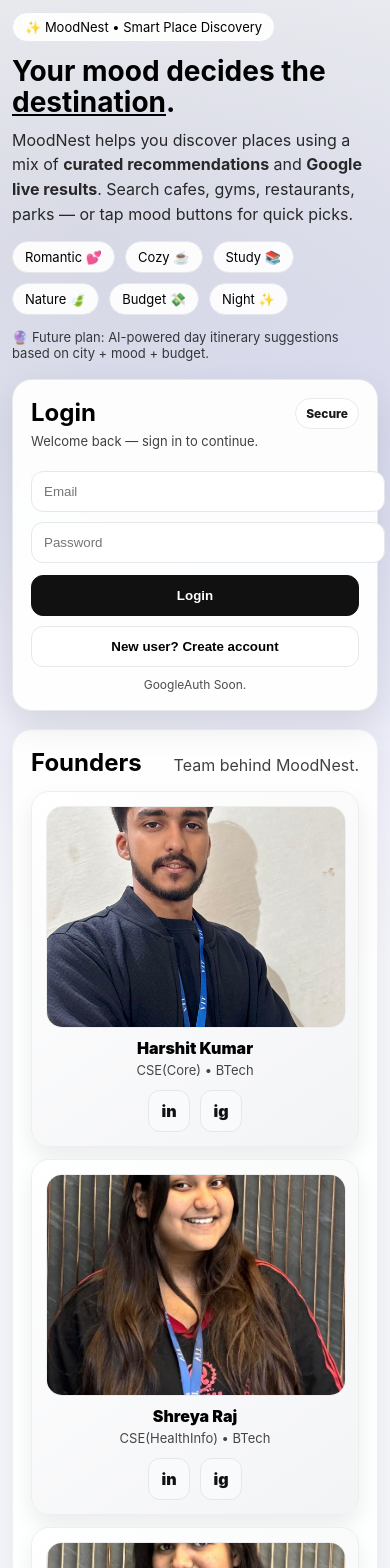
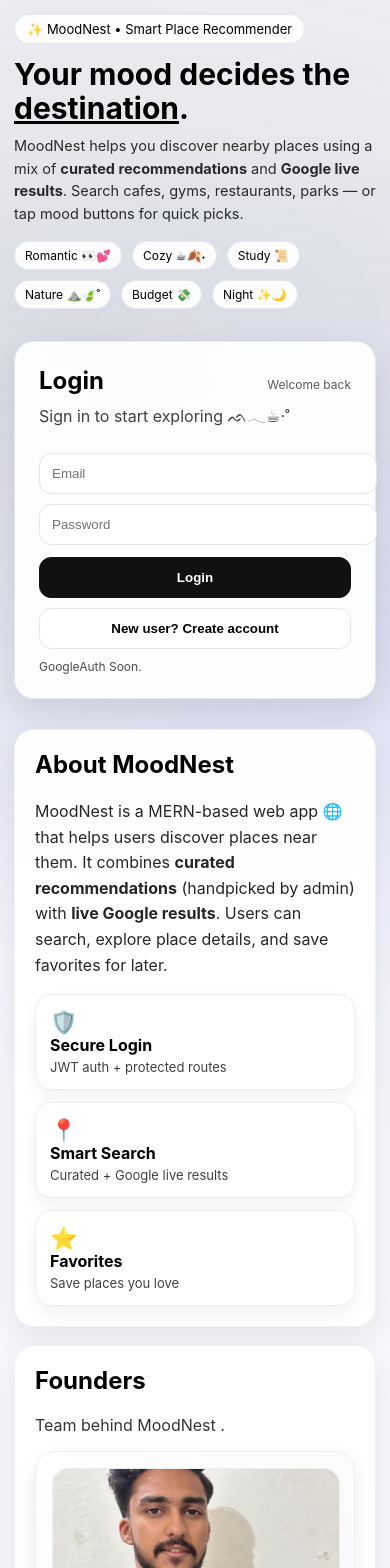
Before and after one commit to harshit22oct-lang/smartnearbyapp, a React (Create React App) app in the folder client/: page /login in a window 390 px wide. Shown: the top 1568 px of the page. Built offline with nearby package versions, Linux system fonts and the light colour scheme; no server answers.

Commit message:
Fix login page mobile UI (keep same desktop layout)

```diff
--- a/client/src/pages/Login.js
+++ b/client/src/pages/Login.js
@@ -6,7 +6,7 @@ import f2 from "../assets/f2.jpg";
 import f3 from "../assets/f3.jpg";
 import f4 from "../assets/f4.jpg";
 
-const API = process.env.REACT_APP_API_URL;
+const API = process.env.REACT_APP_API_URL; // ✅ LIVE API (Vercel env)
 
 const Login = () => {
   const [isRegister, setIsRegister] = useState(false);
@@ -57,11 +57,15 @@ const Login = () => {
     setMsg("");
 
     if (!API) {
-      setMsg("API URL missing. Set REACT_APP_API_URL in Vercel and redeploy.");
+      setMsg("API URL missing. Add REACT_APP_API_URL in Vercel and redeploy.");
       return;
     }
 
-    if (!email || !password) {
+    if (isRegister && !name.trim()) {
+      setMsg("Please enter your full name.");
+      return;
+    }
+    if (!email.trim() || !password.trim()) {
       setMsg("Please enter email and password.");
       return;
     }
@@ -70,12 +74,6 @@ const Login = () => {
       setBusy(true);
 
       if (isRegister) {
-        if (!name.trim()) {
-          setMsg("Please enter your full name.");
-          setBusy(false);
-          return;
-        }
-
         const res = await axios.post(`${API}/api/auth/register`, {
           name,
           email,
@@ -86,16 +84,17 @@ const Login = () => {
         setIsRegister(false);
         setName("");
         setPassword("");
-        setBusy(false);
         return;
       }
 
-      const res = await axios.post(`${API}/api/auth/login`, { email, password });
+      const res = await axios.post(`${API}/api/auth/login`, {
+        email,
+        password,
+      });
+
       const token = res.data?.token;
-
       if (!token) {
-        setMsg("Login failed: token not received.");
-        setBusy(false);
+        setMsg("Login failed: token not received");
         return;
       }
 
@@ -109,59 +108,63 @@ const Login = () => {
   };
 
   return (
-    <div className="mn_login_page">
-      <div className="mn_login_container">
-        {/* HERO + FORM */}
-        <div className="mn_top_grid">
-          {/* LEFT HERO */}
-          <div className="mn_hero">
-            <div className="mn_pill">✨ MoodNest • Smart Place Discovery</div>
+    <div style={pageWrap} className="mn_login_page">
+      <div style={container} className="mn_login_container">
+        {/* TOP: HERO + LOGIN */}
+        <div style={topGrid} className="mn_topGrid">
+          {/* Left: Branding */}
+          <div>
+            <div style={pill}>✨ MoodNest • Smart Place Recommender</div>
 
-            <h1 className="mn_title">
-              Your mood decides the <span className="mn_underline">destination</span>.
+            <h1 style={heroTitle} className="mn_heroTitle">
+              Your mood decides the{" "}
+              <span style={{ textDecoration: "underline" }}>destination</span>.
             </h1>
 
-            <p className="mn_desc">
-              MoodNest helps you discover places using a mix of <b>curated recommendations</b> and{" "}
-              <b>Google live results</b>. Search cafes, gyms, restaurants, parks — or tap mood buttons for
-              quick picks.
+            <p style={heroDesc} className="mn_heroDesc">
+              MoodNest helps you discover nearby places using a mix of{" "}
+              <b>curated recommendations</b> and <b>Google live results</b>. Search
+              cafes, gyms, restaurants, parks — or tap mood buttons for quick
+              picks.
             </p>
 
-            <div className="mn_chip_row">
-              {["Romantic 💕", "Cozy ☕", "Study 📚", "Nature 🍃", "Budget 💸", "Night ✨"].map((t) => (
-                <span key={t} className="mn_chip">
+            <div style={chipRow} className="mn_chipRow">
+              {["Romantic 👀💕", "Cozy ☕︎🍂˖", "Study 📜", "Nature ⛰️🍃˚", "Budget 💸", "Night ✨🌙"].map(
+                (t) => (
+                  <span key={t} style={chip}>
                     {t}
                   </span>
-              ))}
-            </div>
-
-            <div className="mn_note">
-              🔮 Future plan: AI-powered day itinerary suggestions based on city + mood + budget.
+                )
+              )}
             </div>
           </div>
 
-          {/* RIGHT FORM */}
-          <div className="mn_card">
-            <div className="mn_card_header">
-              <div>
-                <h2 className="mn_card_title">{isRegister ? "Create Account" : "Login"}</h2>
-                <div className="mn_card_sub">
-                  {isRegister ? "Register and start exploring." : "Welcome back — sign in to continue."}
-                </div>
+          {/* Right: Login Card */}
+          <div style={loginCard} className="mn_loginCard">
+            <div
+              style={{
+                display: "flex",
+                alignItems: "baseline",
+                justifyContent: "space-between",
+              }}
+            >
+              <h2 style={{ margin: 0 }}>{isRegister ? "Create Account" : "Login"}</h2>
+              <span style={tinyHint}>{isRegister ? "New here" : "Welcome back"}</span>
             </div>
 
-              <span className="mn_badge">{isRegister ? "New" : "Secure"}</span>
-            </div>
+            <p style={{ marginTop: 6, opacity: 0.75 }}>
+              {isRegister ? "Register and start exploring." : "Sign in to start exploring ᨒ𓂃☕︎‧˚"}
+            </p>
 
-            {msg ? <div className="mn_msg">{msg}</div> : null}
+            {msg ? <div style={msgBox}>{msg}</div> : null}
 
-            <form onSubmit={submit} className="mn_form">
+            <form onSubmit={submit} style={{ marginTop: 12 }}>
               {isRegister ? (
                 <input
                   value={name}
                   onChange={(e) => setName(e.target.value)}
                   placeholder="Full name"
-                  className="mn_input"
+                  style={inputStyle}
                 />
               ) : null}
 
@@ -169,7 +172,7 @@ const Login = () => {
                 value={email}
                 onChange={(e) => setEmail(e.target.value)}
                 placeholder="Email"
-                className="mn_input"
+                style={inputStyle}
               />
 
               <input
@@ -177,311 +180,374 @@ const Login = () => {
                 onChange={(e) => setPassword(e.target.value)}
                 placeholder="Password"
                 type="password"
-                className="mn_input"
+                style={inputStyle}
               />
 
-              <button type="submit" className="mn_btn_primary" disabled={busy}>
+              <button type="submit" style={primaryBtn} disabled={busy}>
                 {busy ? "Please wait..." : isRegister ? "Register" : "Login"}
               </button>
 
               <button
                 type="button"
-                className="mn_btn_secondary"
                 onClick={() => {
                   setMsg("");
                   setIsRegister((p) => !p);
                 }}
+                style={secondaryBtn}
                 disabled={busy}
               >
                 {isRegister ? "Already have account? Login" : "New user? Create account"}
               </button>
 
-              <div className="mn_small_text">GoogleAuth Soon.</div>
+              <div style={tinyNote}>GoogleAuth Soon.</div>
             </form>
           </div>
         </div>
 
-        {/* FOUNDERS */}
-        <div className="mn_section">
-          <div className="mn_section_card">
-            <div className="mn_section_head">
-              <h2 className="mn_section_title">Founders</h2>
-              <p className="mn_section_desc">Team behind MoodNest.</p>
+        {/* ABOUT SECTION (RESTORED) */}
+        <section style={{ marginTop: 30 }}>
+          <div style={sectionCard}>
+            <h2 style={{ marginTop: 0 }}>About MoodNest </h2>
+
+            <p style={{ marginTop: 6, opacity: 0.85, lineHeight: 1.6 }}>
+              MoodNest is a MERN-based web app 🌐that helps users discover places near them.
+              It combines <b>curated recommendations</b> (handpicked by admin) with{" "}
+              <b>live Google results</b>. Users can search, explore place details,
+              and save favorites for later.
+            </p>
+
+            <div style={miniGrid} className="mn_miniGrid">
+              <div style={miniCard}>
+                <div style={{ fontSize: 22 }}>🛡️</div>
+                <b>Secure Login</b>
+                <div style={miniDesc}>JWT auth + protected routes</div>
               </div>
+              <div style={miniCard}>
+                <div style={{ fontSize: 22 }}>📍</div>
+                <b>Smart Search</b>
+                <div style={miniDesc}>Curated + Google live results</div>
+              </div>
+              <div style={miniCard}>
+                <div style={{ fontSize: 22 }}>⭐</div>
+                <b>Favorites</b>
+                <div style={miniDesc}>Save places you love</div>
+              </div>
+            </div>
+          </div>
+        </section>
 
-            <div className="mn_founders_grid">
+        {/* FOUNDERS SECTION */}
+        <section style={{ marginTop: 18, marginBottom: 30 }}>
+          <div style={sectionCard}>
+            <h2 style={{ marginTop: 0 }}>Founders</h2>
+            <p style={{ marginTop: 6, opacity: 0.8 }}>Team behind MoodNest .</p>
+
+            <div style={foundersGrid} className="mn_foundersGrid">
               {founders.map((f) => (
                 <FounderCard key={f.name} f={f} />
               ))}
             </div>
 
-            <div className="mn_footer_note">
-              <b>© 2026 MoodNest</b> — All rights reserved.
+            <div style={{ marginTop: 12, fontSize: 12, opacity: 0.7 }}>
+              <b>© 2026 MoodNest LLC All rights reserved</b>.
             </div>
           </div>
-        </div>
+        </section>
       </div>
 
-      <style>{css}</style>
+      {/* ✅ ONLY MOBILE RESPONSIVE FIXES (DESKTOP SAME) */}
+      <style>{`
+        @media (max-width: 980px) {
+          .mn_topGrid {
+            grid-template-columns: 1fr !important;
+            min-height: auto !important;
+          }
+          .mn_loginCard {
+            margin-top: 10px;
+          }
+        }
+
+        @media (max-width: 640px) {
+          .mn_login_page {
+            padding: 14px !important;
+          }
+
+          .mn_heroTitle {
+            font-size: 30px !important;
+            line-height: 1.12 !important;
+          }
+
+          .mn_heroDesc {
+            font-size: 14.5px !important;
+          }
+
+          .mn_chipRow span {
+            font-size: 12px !important;
+            padding: 6px 10px !important;
+          }
+
+          .mn_miniGrid {
+            grid-template-columns: 1fr !important;
+          }
+
+          .mn_foundersGrid {
+            grid-template-columns: repeat(2, 1fr) !important;
+            gap: 12px !important;
+          }
+
+          /* ✅ Founder photo: FULL rectangular like before + fits mobile */
+          .mn_founderPhotoWrap {
+            height: 220px !important;
+          }
+        }
+
+        @media (max-width: 420px) {
+          .mn_foundersGrid {
+            grid-template-columns: 1fr !important;
+          }
+          .mn_founderPhotoWrap {
+            height: 260px !important;
+          }
+        }
+      `}</style>
     </div>
   );
 };
 
 const FounderCard = ({ f }) => {
+  const [hover, setHover] = useState(false);
+
   return (
-    <div className="mn_founder_card">
-      <div className="mn_photo_wrap">
-        <img src={f.photo} alt={f.name} className="mn_photo" />
+    <div
+      style={{
+        ...founderCard,
+        transform: hover ? "translateY(-6px)" : "translateY(0px)",
+        boxShadow: hover ? "0 16px 35px rgba(0,0,0,0.12)" : founderCard.boxShadow,
+        border: hover ? "1px solid #e7e7ff" : founderCard.border,
+      }}
+      onMouseEnter={() => setHover(true)}
+      onMouseLeave={() => setHover(false)}
+    >
+      {/* ✅ FULL RECT PHOTO (same as before) */}
+      <div style={photoWrapper} className="mn_founderPhotoWrap">
+        <img
+          src={f.photo}
+          alt={f.name}
+          style={{
+            ...photoStyle,
+            transform: hover ? "scale(1.06)" : "scale(1)",
+          }}
+        />
       </div>
 
-      <div className="mn_founder_name">{f.name}</div>
-      <div className="mn_founder_branch">{f.branch}</div>
+      <div style={{ marginTop: 12 }}>
+        <div style={{ fontWeight: 800, fontSize: 15 }}>{f.name}</div>
+        <div style={{ fontSize: 13, opacity: 0.72, marginTop: 3 }}>{f.branch}</div>
 
-      <div className="mn_social_row">
-        <a href={f.linkedin} target="_blank" rel="noreferrer" className="mn_social">
+        <div style={{ display: "flex", gap: 10, justifyContent: "center", marginTop: 12 }}>
+          <a href={f.linkedin} target="_blank" rel="noreferrer" style={socialBtn} title="LinkedIn">
             in
           </a>
-        <a href={f.instagram} target="_blank" rel="noreferrer" className="mn_social">
+          <a href={f.instagram} target="_blank" rel="noreferrer" style={socialBtn} title="Instagram">
             ig
           </a>
+        </div>
       </div>
     </div>
   );
 };
 
-const css = `
-  .mn_login_page{
-    min-height:100vh;
+/* ------------------ STYLES ------------------ */
+
+const pageWrap = {
+  minHeight: "100vh",
   background:
-      radial-gradient(1100px 600px at 20% 10%, rgba(17,24,39,0.10), transparent),
-      radial-gradient(900px 500px at 90% 20%, rgba(99,102,241,0.12), transparent),
-      #f6f7fb;
-    padding: 18px;
-  }
+    "radial-gradient(1200px 600px at 20% 10%, rgba(17,24,39,0.10), transparent), radial-gradient(900px 500px at 90% 20%, rgba(99,102,241,0.12), transparent), #f6f7fb",
+  padding: 24,
+};
 
-  .mn_login_container{
-    max-width: 1100px;
-    margin: 0 auto;
-  }
+const container = {
+  maxWidth: 1100,
+  margin: "0 auto",
+};
 
-  .mn_top_grid{
-    display:grid;
-    grid-template-columns: 1.1fr 0.9fr;
-    gap: 18px;
-    align-items: center;
-    min-height: 78vh;
-  }
+const topGrid = {
+  display: "grid",
+  gridTemplateColumns: "1.2fr 1fr",
+  gap: 22,
+  alignItems: "center",
+  minHeight: "80vh",
+};
 
-  .mn_pill{
-    display:inline-block;
-    padding: 6px 12px;
-    border-radius: 999px;
-    border: 1px solid #e5e7eb;
-    background: rgba(255,255,255,0.92);
-    font-size: 13px;
-    backdrop-filter: blur(8px);
-  }
+const pill = {
+  display: "inline-block",
+  padding: "6px 12px",
+  borderRadius: 999,
+  border: "1px solid #e5e7eb",
+  background: "rgba(255,255,255,0.9)",
+  fontSize: 13,
+  backdropFilter: "blur(6px)",
+};
 
-  .mn_title{
-    margin: 14px 0 10px;
-    font-size: 44px;
-    line-height: 1.08;
-  }
+const heroTitle = {
+  margin: "14px 0 10px",
+  fontSize: 44,
+  lineHeight: 1.1,
+};
 
-  .mn_underline{ text-decoration: underline; }
+const heroDesc = {
+  margin: 0,
+  opacity: 0.82,
+  fontSize: 16,
+  maxWidth: 560,
+  lineHeight: 1.55,
+};
 
-  .mn_desc{
-    margin: 0;
-    opacity: 0.82;
-    font-size: 16px;
-    line-height: 1.55;
-    max-width: 560px;
-  }
+const chipRow = {
+  display: "flex",
+  gap: 10,
+  flexWrap: "wrap",
+  marginTop: 16,
+};
 
-  .mn_chip_row{
-    display:flex;
-    gap: 10px;
-    flex-wrap: wrap;
-    margin-top: 14px;
-  }
+const chip = {
+  padding: "7px 12px",
+  borderRadius: 999,
+  border: "1px solid #e5e7eb",
+  background: "rgba(255,255,255,0.9)",
+  fontSize: 13,
+  backdropFilter: "blur(6px)",
+};
 
-  .mn_chip{
-    padding: 7px 12px;
-    border-radius: 999px;
-    border: 1px solid #e5e7eb;
-    background: rgba(255,255,255,0.92);
-    font-size: 13px;
-    backdrop-filter: blur(8px);
-  }
+const loginCard = {
+  background: "rgba(255,255,255,0.92)",
+  borderRadius: 20,
+  padding: 24,
+  boxShadow: "0 14px 35px rgba(0,0,0,0.10)",
+  border: "1px solid rgba(229,231,235,0.9)",
+  backdropFilter: "blur(10px)",
+};
 
-  .mn_note{
-    margin-top: 14px;
-    font-size: 13px;
-    opacity: 0.75;
-    max-width: 560px;
-  }
+const tinyHint = { fontSize: 12, opacity: 0.65 };
 
-  .mn_card{
-    background: rgba(255,255,255,0.94);
-    border-radius: 20px;
-    padding: 22px;
-    box-shadow: 0 14px 35px rgba(0,0,0,0.10);
-    border: 1px solid rgba(229,231,235,0.9);
-    backdrop-filter: blur(10px);
-  }
+const msgBox = {
+  marginTop: 10,
+  padding: 10,
+  borderRadius: 12,
+  border: "1px solid #eee",
+  background: "#fafafa",
+  fontSize: 14,
+};
 
-  .mn_card_header{
-    display:flex;
-    align-items:flex-start;
-    justify-content:space-between;
-    gap: 12px;
-  }
+const inputStyle = {
+  width: "100%",
+  padding: 12,
+  borderRadius: 12,
+  border: "1px solid #e5e7eb",
+  marginTop: 10,
+  outline: "none",
+};
 
-  .mn_card_title{ margin:0; }
-  .mn_card_sub{ margin-top: 6px; font-size: 13px; opacity: 0.75; }
+const primaryBtn = {
+  width: "100%",
+  padding: 12,
+  borderRadius: 12,
+  border: "1px solid #111",
+  background: "#111",
+  color: "#fff",
+  marginTop: 12,
+  cursor: "pointer",
+  fontWeight: 700,
+};
 
-  .mn_badge{
-    padding: 7px 10px;
-    border-radius: 999px;
-    border: 1px solid #e5e7eb;
-    background: #fff;
-    font-size: 12px;
-    font-weight: 800;
-    opacity: 0.9;
-  }
+const secondaryBtn = {
+  width: "100%",
+  padding: 12,
+  borderRadius: 12,
+  border: "1px solid #e5e7eb",
+  background: "#fff",
+  marginTop: 10,
+  cursor: "pointer",
+  fontWeight: 700,
+};
 
-  .mn_msg{
-    margin-top: 12px;
-    padding: 10px 12px;
-    border-radius: 14px;
-    border: 1px solid #eee;
-    background: #fafafa;
-    font-size: 14px;
-    line-height: 1.35;
-  }
+const tinyNote = { marginTop: 10, fontSize: 12, opacity: 0.7 };
 
-  .mn_form{ margin-top: 12px; }
+const sectionCard = {
+  background: "rgba(255,255,255,0.95)",
+  borderRadius: 20,
+  padding: 20,
+  boxShadow: "0 12px 30px rgba(0,0,0,0.07)",
+  border: "1px solid rgba(240,240,240,1)",
+  backdropFilter: "blur(8px)",
+};
 
-  .mn_input{
-    width:100%;
-    padding: 12px;
-    border-radius: 12px;
-    border: 1px solid #e5e7eb;
-    margin-top: 10px;
-    outline: none;
-    background: #fff;
-  }
+const miniGrid = {
+  display: "grid",
+  gridTemplateColumns: "repeat(3, 1fr)",
+  gap: 12,
+  marginTop: 14,
+};
 
-  .mn_btn_primary{
-    width:100%;
-    padding: 12px;
-    border-radius: 12px;
-    border: 1px solid #111;
-    background: #111;
-    color: #fff;
-    margin-top: 12px;
-    cursor: pointer;
-    font-weight: 800;
-  }
+const miniCard = {
+  border: "1px solid #eee",
+  borderRadius: 16,
+  padding: 14,
+  background: "#ffffff",
+  boxShadow: "0 8px 18px rgba(0,0,0,0.05)",
+};
 
-  .mn_btn_primary:disabled{
-    opacity: 0.7;
-    cursor: not-allowed;
-  }
+const miniDesc = { fontSize: 13, opacity: 0.75, marginTop: 4 };
 
-  .mn_btn_secondary{
-    width:100%;
-    padding: 12px;
-    border-radius: 12px;
-    border: 1px solid #e5e7eb;
-    background: #fff;
-    margin-top: 10px;
-    cursor: pointer;
-    font-weight: 800;
-  }
+const foundersGrid = {
+  display: "grid",
+  gridTemplateColumns: "repeat(4, 1fr)",
+  gap: 14,
+  marginTop: 14,
+};
 
-  .mn_btn_secondary:disabled{
-    opacity: 0.7;
-    cursor: not-allowed;
-  }
+const founderCard = {
+  border: "1px solid #eee",
+  borderRadius: 20,
+  padding: 16,
+  background: "linear-gradient(145deg, #ffffff, #f3f4f6)",
+  boxShadow: "0 10px 22px rgba(0,0,0,0.08)",
+  textAlign: "center",
+  transition: "all 0.25s ease",
+  fontFamily: "'Outfit', sans-serif",
+};
 
-  .mn_small_text{ margin-top: 10px; font-size: 12px; opacity: 0.7; text-align:center; }
+/* ✅ FULL RECTANGULAR PHOTO (same as before) */
+const photoWrapper = {
+  width: "100%",
+  height: 260,
+  borderRadius: 16,
+  overflow: "hidden",
+  border: "1px solid #eee",
+  background: "#f9fafb",
+};
 
-  .mn_section{ margin-top: 18px; margin-bottom: 28px; }
+const photoStyle = {
+  width: "100%",
+  height: "100%",
+  objectFit: "cover",
+  transition: "transform 0.4s ease",
+};
 
-  .mn_section_card{
-    background: rgba(255,255,255,0.95);
-    border-radius: 20px;
-    padding: 18px;
-    box-shadow: 0 12px 30px rgba(0,0,0,0.07);
-    border: 1px solid rgba(240,240,240,1);
-  }
-
-  .mn_section_head{ display:flex; align-items:baseline; justify-content:space-between; gap: 10px; }
-  .mn_section_title{ margin:0; }
-  .mn_section_desc{ margin:0; opacity:0.75; }
-
-  .mn_founders_grid{
-    margin-top: 14px;
-    display:grid;
-    grid-template-columns: repeat(4, 1fr);
-    gap: 12px;
-  }
-
-  .mn_founder_card{
-    border: 1px solid #eee;
-    border-radius: 18px;
-    padding: 14px;
-    background: linear-gradient(145deg, #ffffff, #f3f4f6);
-    box-shadow: 0 10px 22px rgba(0,0,0,0.08);
-    text-align:center;
-  }
-
-  .mn_photo_wrap{
-    width:100%;
-    height: 220px;
-    border-radius: 16px;
-    overflow:hidden;
-    border: 1px solid #eee;
-    background:#f9fafb;
-  }
-
-  .mn_photo{ width:100%; height:100%; object-fit:cover; display:block; }
-
-  .mn_founder_name{ margin-top: 10px; font-weight: 900; }
-  .mn_founder_branch{ margin-top: 4px; font-size: 13px; opacity: 0.72; }
-
-  .mn_social_row{ display:flex; justify-content:center; gap: 10px; margin-top: 12px; }
-
-  .mn_social{
-    width: 40px; height: 40px;
-    display:inline-flex; align-items:center; justify-content:center;
-    border-radius: 12px;
-    border: 1px solid #e5e7eb;
-    background: #f9fafb;
-    text-decoration: none;
-    color: #111;
-    font-weight: 900;
-  }
-
-  .mn_footer_note{ margin-top: 12px; font-size: 12px; opacity: 0.7; }
-
-  /* ✅ MOBILE */
-  @media (max-width: 980px){
-    .mn_top_grid{ grid-template-columns: 1fr; min-height: auto; }
-    .mn_title{ font-size: 34px; line-height: 1.1; }
-    .mn_desc{ max-width: 100%; }
-    .mn_founders_grid{ grid-template-columns: repeat(2, 1fr); }
-    .mn_photo_wrap{ height: 200px; }
-  }
-
-  @media (max-width: 520px){
-    .mn_login_page{ padding: 12px; }
-    .mn_title{ font-size: 28px; }
-    .mn_card{ padding: 18px; }
-    .mn_founders_grid{ grid-template-columns: 1fr; }
-    .mn_photo_wrap{ height: 220px; }
-  }
-`;
+const socialBtn = {
+  width: 40,
+  height: 40,
+  display: "inline-flex",
+  alignItems: "center",
+  justifyContent: "center",
+  borderRadius: 12,
+  border: "1px solid #e5e7eb",
+  background: "#f9fafb",
+  textDecoration: "none",
+  color: "#111",
+  fontWeight: 800,
+  fontSize: 13,
+  transition: "all 0.2s ease",
+};
 
 export default Login;
```
Lines whose indentation alone changed are shown as unchanged.
